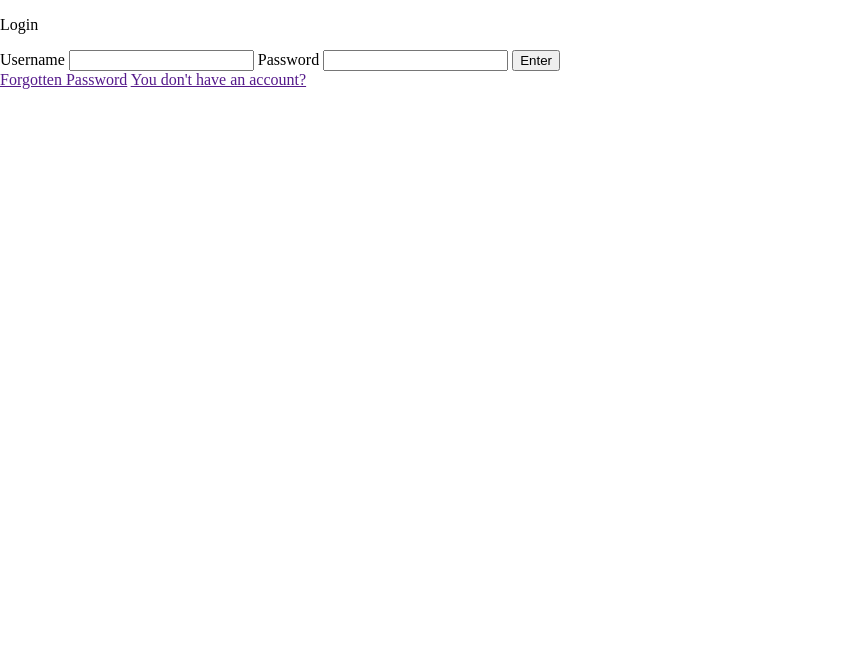
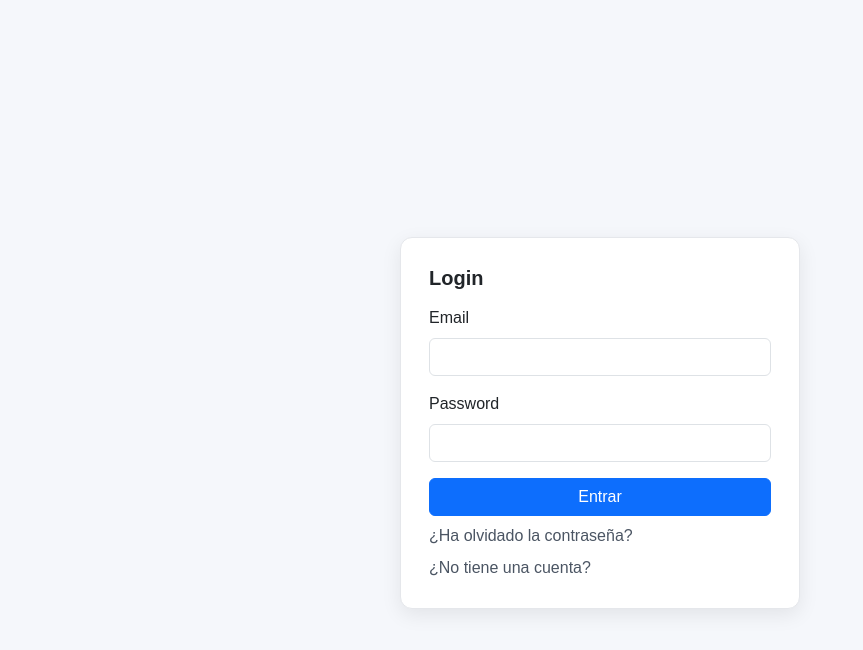
Before and after one commit to IkerOwO/flowdo-app, an Electron app: page src/index.html in a window 1200 px wide. Shown: the whole page, without its empty margins (0-863 px from the left). Drawn offline with nearby package versions, Linux system fonts and the light colour scheme.

Commit message:
Pantalla de login creada

```diff
--- a/index.js
+++ b/index.js
@@ -7,7 +7,8 @@ const createWindow = () => {
     width: 1200,
     height: 800,
     resizable: true,
-    title: "Flowdo"
+    title: "Flowdo",
+    //icon: ""
   })
 
   mainWindow.loadFile('src/index.html')
--- /dev/null
+++ b/src/components/errorMessage/index.html
@@ -0,0 +1 @@
+<div id="error-message" class="error-message" hidden></div>
--- a/src/index.html
+++ b/src/index.html
@@ -3,25 +3,33 @@
 <head>
     <meta charset="UTF-8">
     <meta name="viewport" content="width=device-width, initial-scale=1.0">
+    <link href="https://cdn.jsdelivr.net/npm/bootstrap@5.3.8/dist/css/bootstrap.min.css" rel="stylesheet" integrity="sha384-sRIl4kxILFvY47J16cr9ZwB07vP4J8+LH7qKQnuqkuIAvNWLzeN8tE5YBujZqJLB" crossorigin="anonymous">
     <link rel="stylesheet" href="styles/main.css">
 </head>
 <body>
+    <div id="error-message-container"></div>
     <div class="main-container">
         <!-- Login -->
-        <div class="login-container">
-            <p id="login-lbl">Login</p>
-            <form action="" method="post">
-                <label for="user_input">Username</label>
-                <input type="text" id="user_input" name="user_input">
-
-                <label for="pass_input">Password</label>
-                <input type="password" name="pass_input" id="pass_input">
-
-                <button type="submit">Enter</button>
-            </form>
-            <a href="">Forgotten Password</a>
-            <a href="">You don't have an account?</a>
+         <div class="card" style="width: 25rem;">
+            <div class="card-body">
+                <h5 class="card-title">Login</h5>
+                <form id="login_form">
+                    <div class="mb-3">
+                        <label for="email_input" class="form-label">Email</label>
+                        <input type="email" class="form-control" id="email_input" aria-describedby="emailHelp">
+                    </div>
+                    <div class="mb-3">
+                        <label for="pass_input" class="form-label">Password</label>
+                        <input type="password" class="form-control" id="pass_input">
+                    </div>
+                    <button type="submit" class="btn btn-primary">Entrar</button>
+                </form>
+                <a class="card-text" href="">¿Ha olvidado la contraseña?</a>
+                <a class="card-text" href="">¿No tiene una cuenta?</a>
+            </div>
         </div>
     </div>
+    <script type="module" src="script/index.js"></script>
+    <script src="https://cdn.jsdelivr.net/npm/bootstrap@5.3.8/dist/js/bootstrap.bundle.min.js" integrity="sha384-FKyoEForCGlyvwx9Hj09JcYn3nv7wiPVlz7YYwJrWVcXK/BmnVDxM+D2scQbITxI" crossorigin="anonymous"></script>
 </body>
 </html>
--- a/src/script/index.js
+++ b/src/script/index.js
@@ -0,0 +1,67 @@
+// Login
+const form = document.getElementById("login_form");
+const errorContainer = document.getElementById("error-message-container");
+let errorMessage = null;
+
+async function loadErrorComponent() {
+  if (!errorContainer) return;
+
+  const response = await fetch("components/errorMessage/index.html");
+  const html = await response.text();
+  errorContainer.innerHTML = html;
+  errorMessage = document.getElementById("error-message");
+}
+
+function showError(message) {
+  if (errorMessage) {
+    errorMessage.textContent = message;
+    errorMessage.hidden = false;
+  }
+}
+
+function clearError() {
+  if (errorMessage) {
+    errorMessage.textContent = "";
+    errorMessage.hidden = true;
+  }
+}
+
+await loadErrorComponent();
+
+form.addEventListener("submit", async (e) => {
+  e.preventDefault();
+  clearError();
+
+  if (!form.checkValidity()) {
+    form.reportValidity();
+    showError("Completa todos los campos correctamente.");
+    return;
+  }
+
+  try {
+    // La respuesta hace un fetch a la url de la API
+    const response = await fetch("http://localhost:8080/auth/login", {
+      method: "POST",
+      headers: {
+        // La API espera un JSON
+        "Content-Type": "application/json"
+      },
+      // Transformamos los inputs a formato JSON
+      body: JSON.stringify({
+        email: form.elements.email_input.value.trim(),
+        password: form.elements.pass_input.value
+      })
+    });
+
+    const data = await response.json();
+
+    if (!response.ok) {
+      throw new Error(data.message || "Error al iniciar sesión");
+    }
+
+    console.log("Login exitoso:", data);
+  } catch (error) {
+    console.error("Error:", error.message);
+    showError(error.message);
+  }
+});
--- a/src/styles/main.css
+++ b/src/styles/main.css
@@ -1,8 +1,73 @@
 html, body {
     margin: 0;
     padding: 0;
+    height: 100%;
+    font-family: Arial, sans-serif;
+    background-color: #f5f7fb;
 }
 
-title {
+body {
+    display: flex;
+    flex-direction: column;
+    justify-content: flex-start;
+    align-items: center;
+    min-height: 100vh;
+}
+
+.main-container {
+    width: 100%;
+    display: flex;
+    justify-content: center;
+    align-items: center;
+    padding: 24px;
+    flex: 1;
+}
+
+.card {
+    width: 100%;
+    max-width: 420px;
+    border: 1px solid #e5e7eb;
+    border-radius: 12px;
+    box-shadow: 0 6px 20px rgba(0, 0, 0, 0.08);
+    background-color: #fff;
+}
+
+.card-body {
+    padding: 28px;
+}
+
+.card-title {
+    margin-bottom: 16px;
+    font-weight: 600;
+}
+
+.btn-primary {
+    width: 100%;
+}
+
+.card-text {
+    display: block;
+    margin-top: 8px;
+    color: #4b5563;
+    text-decoration: none;
+}
+
+.card-text:hover {
+    text-decoration: underline;
+}
+
+.error-message {
+    width: 100%;
+    padding: 12px 16px;
+    background-color: #ffe6e6;
+    color: #b00020;
+    border-bottom: 1px solid #f5c2c7;
+    font-size: 14px;
     text-align: center;
+    box-sizing: border-box;
 }
+
+#error-message-container {
+    width: 100%;
+    min-height: 46px;
+}
```
